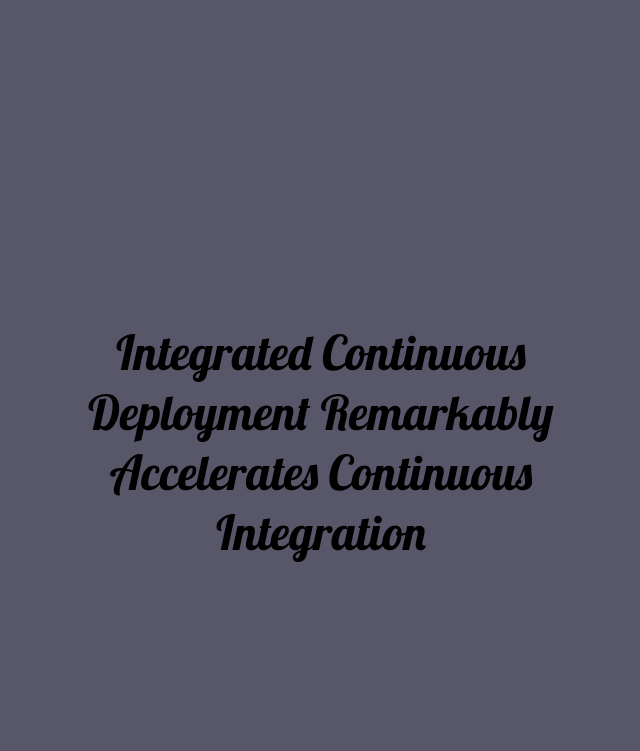
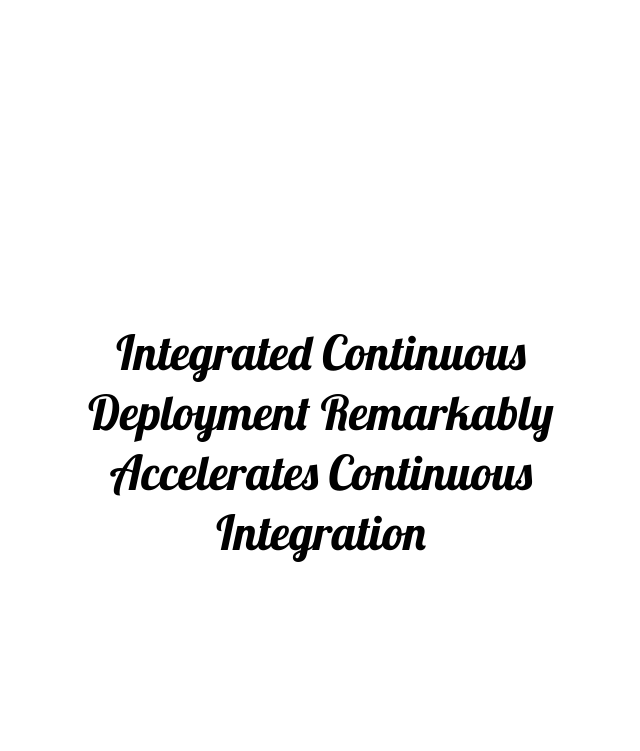
Before and after one commit to berndhader/cicd-buzz2, a Flask app: page / in a window 1280 px wide. Shown: the top 751 px of the page, without its empty margins (319-959 px from the left). Run offline with Flask 2, Linux system fonts and the light colour scheme.

Commit message:
Change Landing Page to white mode

```diff
--- a/templates/index.html
+++ b/templates/index.html
@@ -7,7 +7,7 @@
     <style>
       body {
         padding: 0;
-        background-color: #58576a;
+        background-color: #ffffff;
       }
       .buzz {
         color: #000;
```
